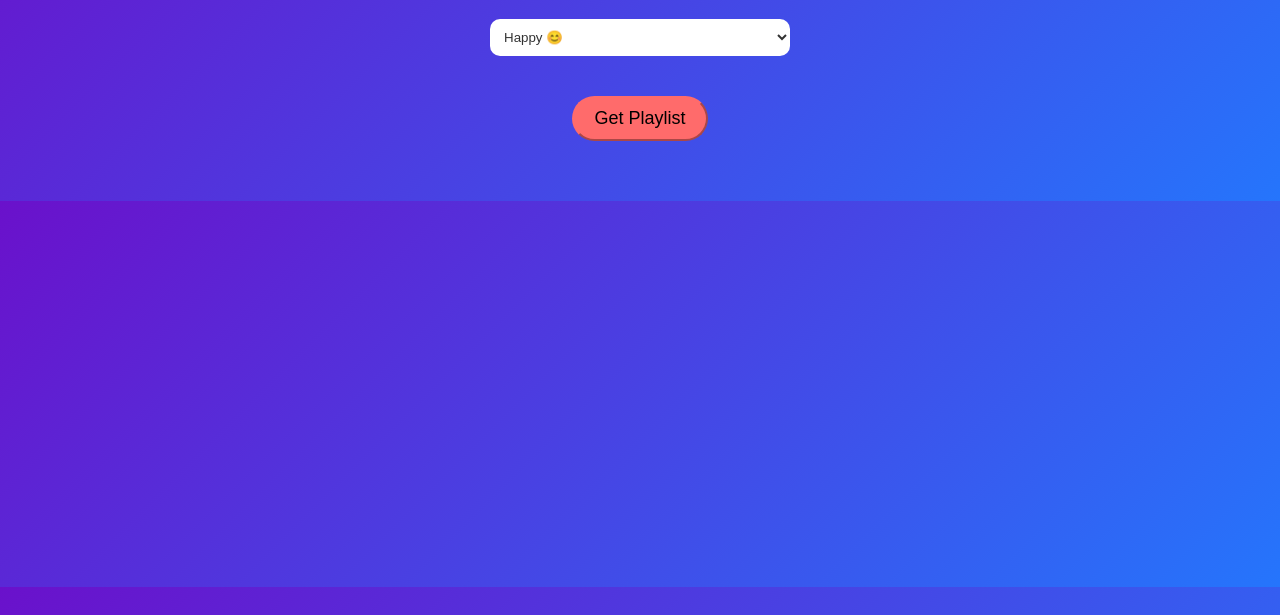
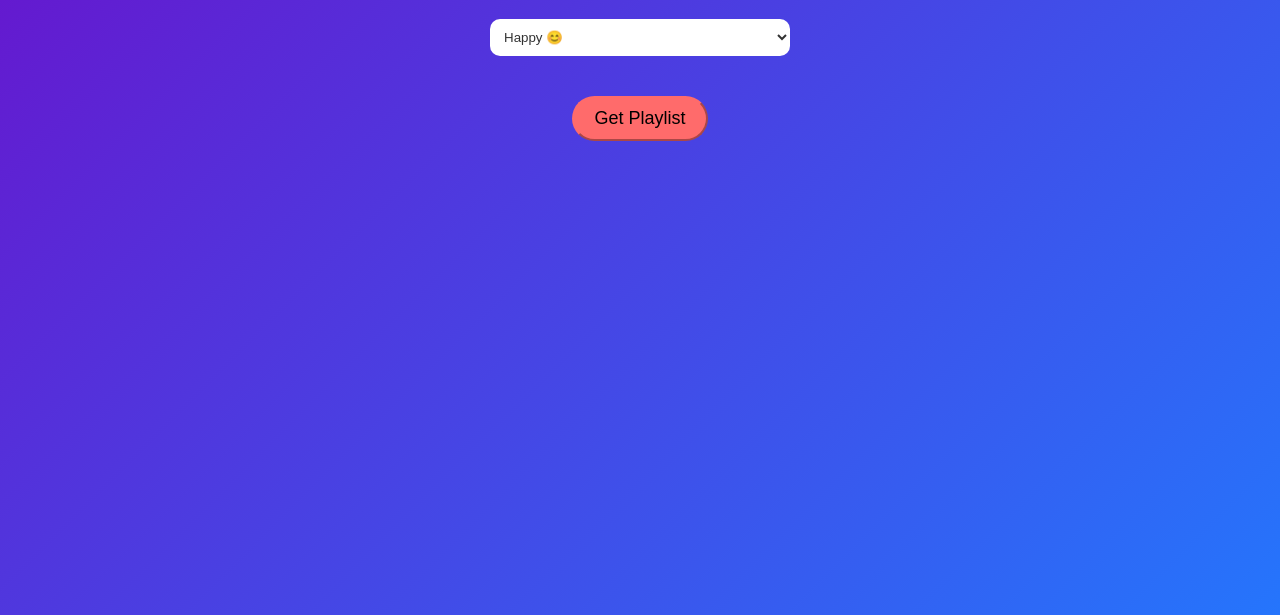
Before and after one commit to longneckostrich/moodSings, a plain HTML site: page index.html in a window 1280 px wide. Shown: the part 185-800 px from the top of the page. Drawn offline with Linux system fonts and the light colour scheme.

Commit message:
Update index.css

```diff
--- a/index.css
+++ b/index.css
@@ -1,9 +1,10 @@
-/* General Reset */
-body {
+/* Ensure the body and html take the full height */
+html, body {
+  height: 100%;
   margin: 0;
   padding: 0;
   font-family: 'Poppins', sans-serif;
-  background: linear-gradient(135deg, #6a11cb, #2575fc);
+  background: linear-gradient(135deg, #6a11cb, #2575fc); /* Gradient Background */
   color: #fff;
 }
 
```
